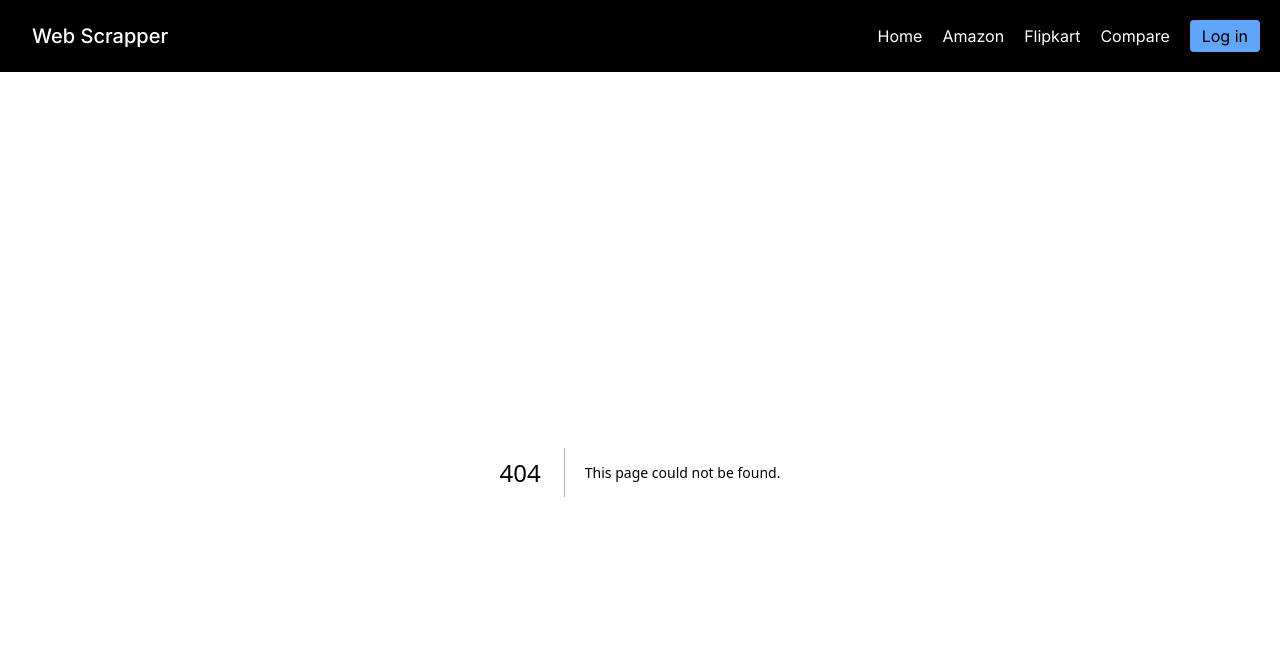
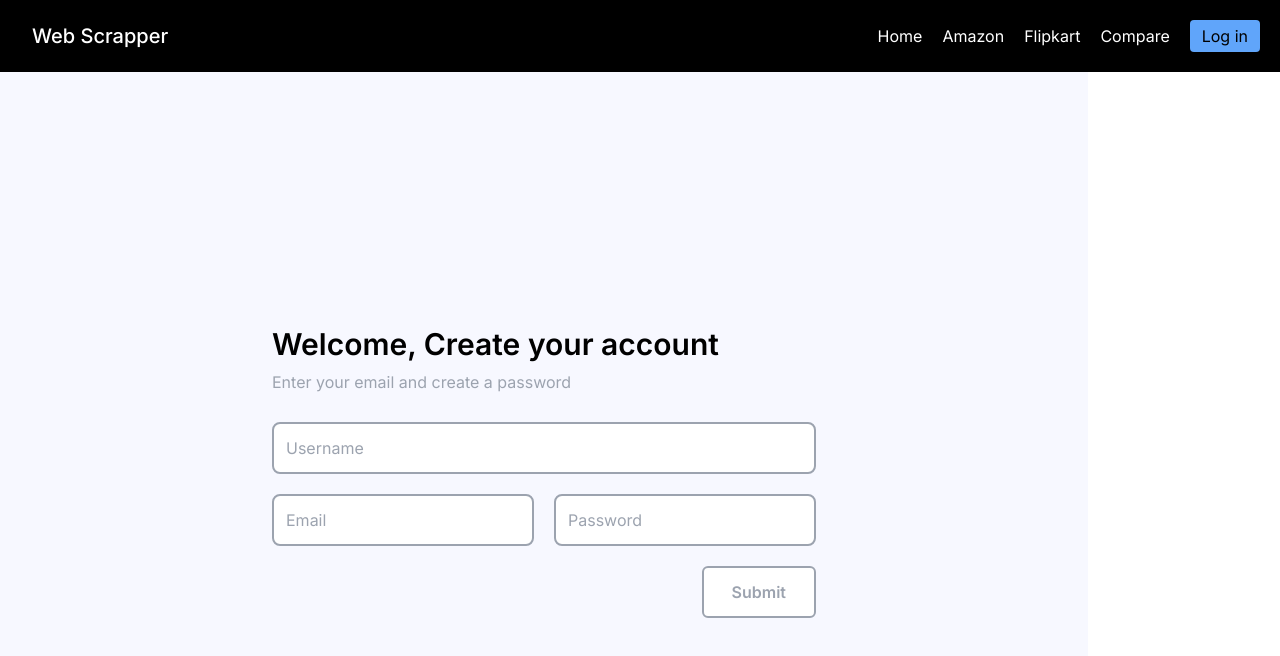
Before and after one commit to SohamDesai1/E-Commerce-Price-Comparison-Website, a Next.js app in the folder frontend/: page /signup in a window 1280 px wide. Before the commit this address had no page. Shown: the top 656 px of the page. Built offline with nearby package versions, Linux system fonts and the light colour scheme; what tailwindcss-debug-screens would draw is missing.

Commit message:
feat(signup): Added page

```diff
--- /dev/null
+++ b/frontend/src/app/signup/page.js
@@ -0,0 +1,87 @@
+/* eslint-disable @next/next/no-img-element */
+/* eslint-disable react-hooks/rules-of-hooks */
+'use client'
+
+import { useState } from "react"
+import axios from 'axios'
+import { useRouter } from "next/navigation"
+import { NextResponse } from "next/server"
+
+const page = () => {
+    const router = useRouter()
+    const [user , setUser] = useState({
+        username:"",
+        email:"",
+        password:""
+    })
+
+    const onSignup = async()=>{
+        try{
+            const response = await axios.post('/api/users/signup',user)
+            console.log("Signup successful",response.data)
+            router.push('/login')
+        }catch(error){
+            console.log(error.message)
+            return NextResponse.json({error:error.message})
+        }
+    }
+
+  return (
+    <>
+
+    <div className="flex flex-row justify-between w-[100vw]">
+        <div className="lg:w-[85%] xxsm:w-[100%] bg-[#F7F8FF]">
+        <div className="flex items-center justify-center h-screen xxsm:pb-5 lg:pb-0">
+        <div className="flex flex-col w-auto h-auto gap-5 p-5">
+            <div className="leading-10">
+                <h1 className="font-semibold lg:text-3xl xxsm:text-2xl">Welcome, Create your account</h1>
+                <h4 className="text-gray-400 lg:text-md">Enter your email and create a password</h4>
+            </div>
+            <div className="flex flex-col gap-5">
+                <div>
+                    <input
+                    className="w-full p-3 border-2 border-gray-400 rounded-lg"
+                    placeholder="Username"
+                    type="text"
+                    name="username"
+                    value={user.username}
+                    onChange={(e)=>setUser({...user,username:e.target.value})}
+                    />
+                </div>
+                <div className="flex gap-5 lg:flex-row xxsm:flex-col">
+                    <div>
+                        <input
+                        className="w-full p-3 border-2 border-gray-400 rounded-lg"
+                        placeholder="Email"
+                        type="text"
+                        name="email"
+                        value={user.email}
+                        onChange={(e)=>setUser({...user,email:e.target.value})}
+                        />
+                    </div>
+                    <div>
+                        <input
+                        className="w-full p-3 border-2 border-gray-400 rounded-lg"
+                        placeholder="Password"
+                        type="password"
+                        name="password"
+                        value={user.password}
+                        onChange={(e)=>setUser({...user,password:e.target.value})}
+                        />
+                    </div>
+                </div>
+            </div>
+            <div className="flex justify-end">
+                <button className="py-3 font-semibold text-gray-400 bg-white border-2 border-gray-400 rounded-md px-7" onClick={onSignup}>
+                    Submit
+                </button>
+            </div>
+        </div>
+    </div>
+        </div>
+    </div>
+    </>
+  )
+}
+
+export default page
```
